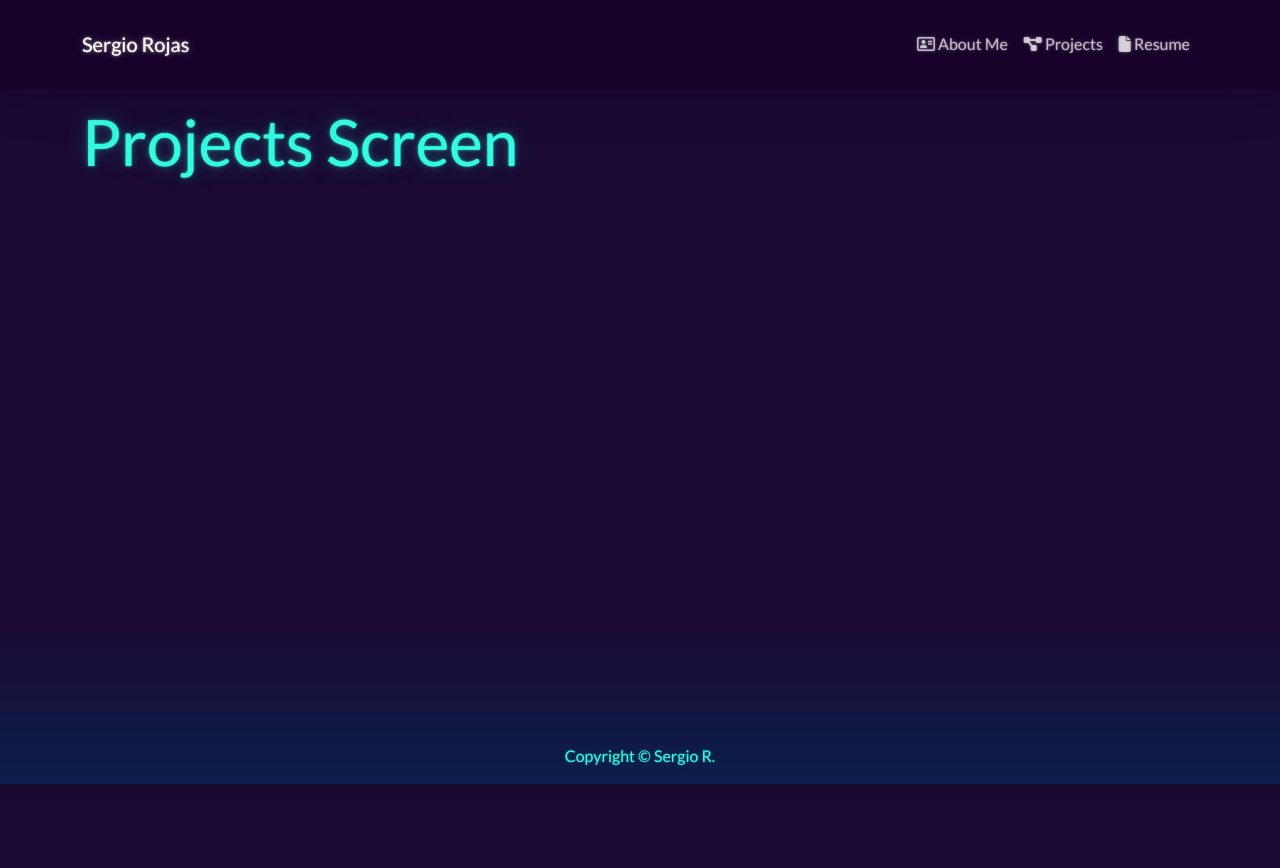
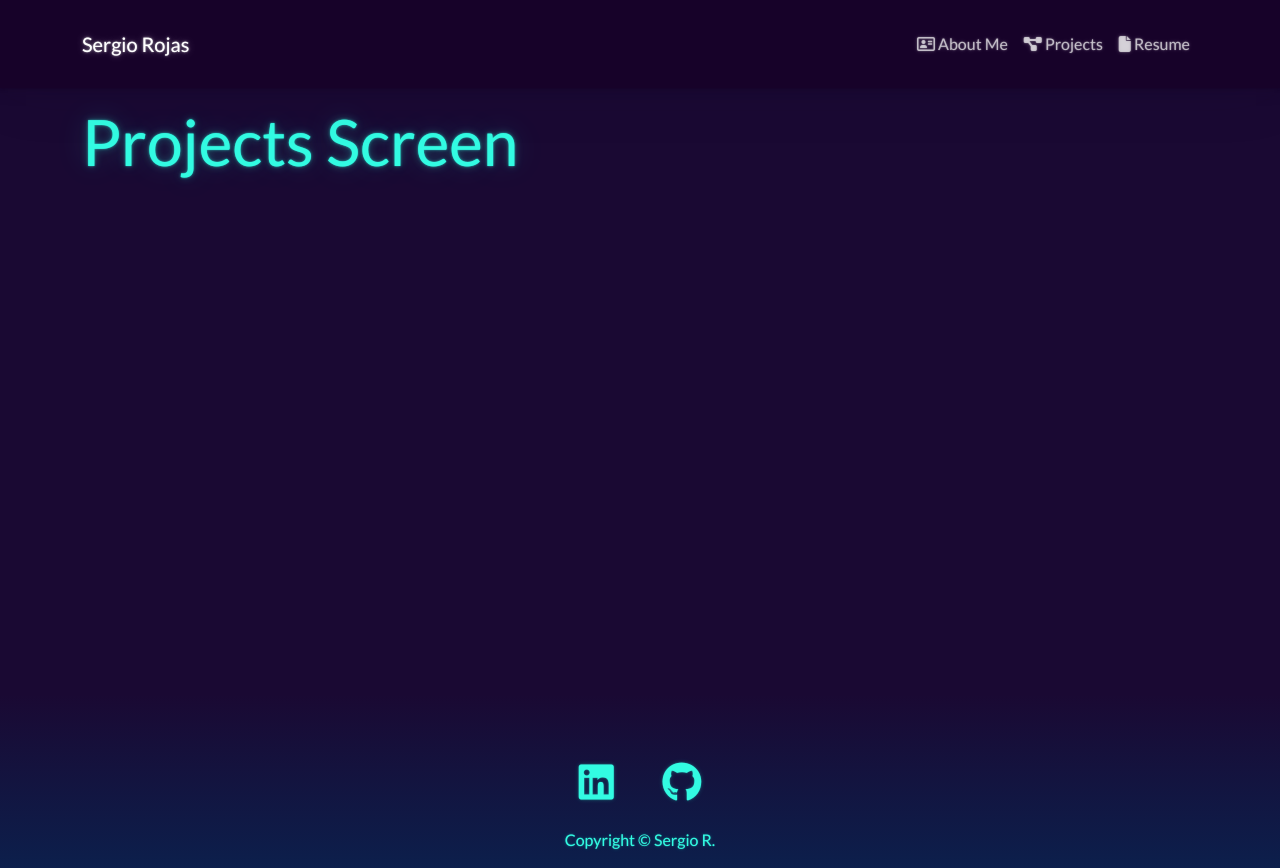
Before and after one commit to chroc/portfolio-sr, a React (Create React App) app in the folder frontend/: page /projects in a window 1280 px wide. Before the commit the page ends 800 px from the top, so only its background shows below. Built offline with nearby package versions, Linux system fonts and the light colour scheme.

Commit message:
Social media icons impl

```diff
--- a/frontend/src/components/Footer.js
+++ b/frontend/src/components/Footer.js
@@ -5,6 +5,10 @@ const Footer = () => {
     return (
         <footer>
             <Container>
+                <div className='singleCol footer-icons-box d-flex justify-content-evenly'>
+                    <a href='https://www.linkedin.com/in/sergio-rojas/' target='_blank'><i className="fa-brands fa-linkedin footer-icon"></i></a>
+                    <a href='https://github.com/chroc' target='_blank'><i className="fa-brands fa-github footer-icon"></i></a>
+                </div>
                 <Row>
                     <Col className='text-center py-3'>Copyright &copy; Sergio R.</Col>
                 </Row>
--- a/frontend/src/components/Profile.js
+++ b/frontend/src/components/Profile.js
@@ -14,7 +14,6 @@ const Profile = () => {
                     <h4 className='my-3'>Passionate about coding.</h4>
                     <p className='description'>My sister used to say “Robots are replacing humans, it is going to be hard to find a job in the future.” But I was never worried about it; I would reply, saying “Guess who is going to build those robots then!” I have always loved technology, video games and computers, so the decision about what I wanted to be was always an easy one.</p>
                     <p>Technologies I have been working with recently:</p>
-
                         <Row className='my-4 techicons'>
                             <Col className='tech-box' sm={12} md={4} lg={3}>
                                 <i className="fa-brands fa-3x fa-js"></i>
@@ -33,7 +32,6 @@ const Profile = () => {
                                 <h5 className='my-2'>SQL/NoSQL DB</h5>
                             </Col>
                         </Row>
-
                 </Col>
             </Row>
         </div>
--- a/frontend/src/index.css
+++ b/frontend/src/index.css
@@ -63,6 +63,21 @@ strong {
     font-size: 0.9rem;
 }
 
+.singleCol {
+    max-width: 220px;
+    margin-top: 1.5rem;
+    margin-left: auto;
+    margin-right: auto;
+}
+
+.footer-icons-box {
+    font-size: 2.5rem;
+}
+
+.footer-icon {
+
+}
+
 @media (max-width: 1028px) {
     .mainContainer {
         justify-content: center;
```
